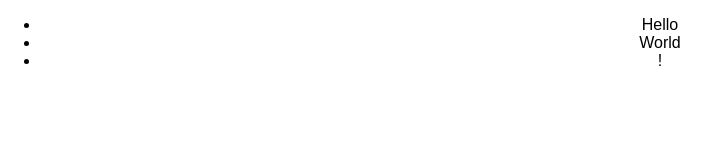
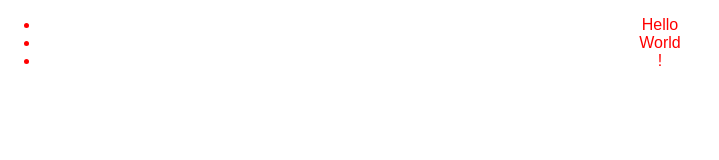
Before and after one commit to kennyinthirathclq/how-do-react-good, a React (Create React App) app: page / in a window 1280 px wide. Shown: the top 160 px of the page, without its empty margins (0-719 px from the left). Built offline with nearby package versions, Linux system fonts and the light colour scheme.

Commit message:
Introduce CSS

```diff
--- /dev/null
+++ b/src/components/ui/List/List.css
@@ -0,0 +1,3 @@
+.List {
+  color: red;
+}
--- a/src/components/ui/List/List.js
+++ b/src/components/ui/List/List.js
@@ -1,10 +1,11 @@
 import React, { Component } from 'react';
+import './List.css';
 
 const HELLO_WORLD = ['Hello','World','!'];
 export default class List extends Component {
   render() {
     return (
-      <ul>
+      <ul className='List'>
         {HELLO_WORLD.map((val, ind) => <li>{val}</li>)}
       </ul>
     )
```
Also changed, not shown: 1 other file (tests, documents, lock files or other folders).
